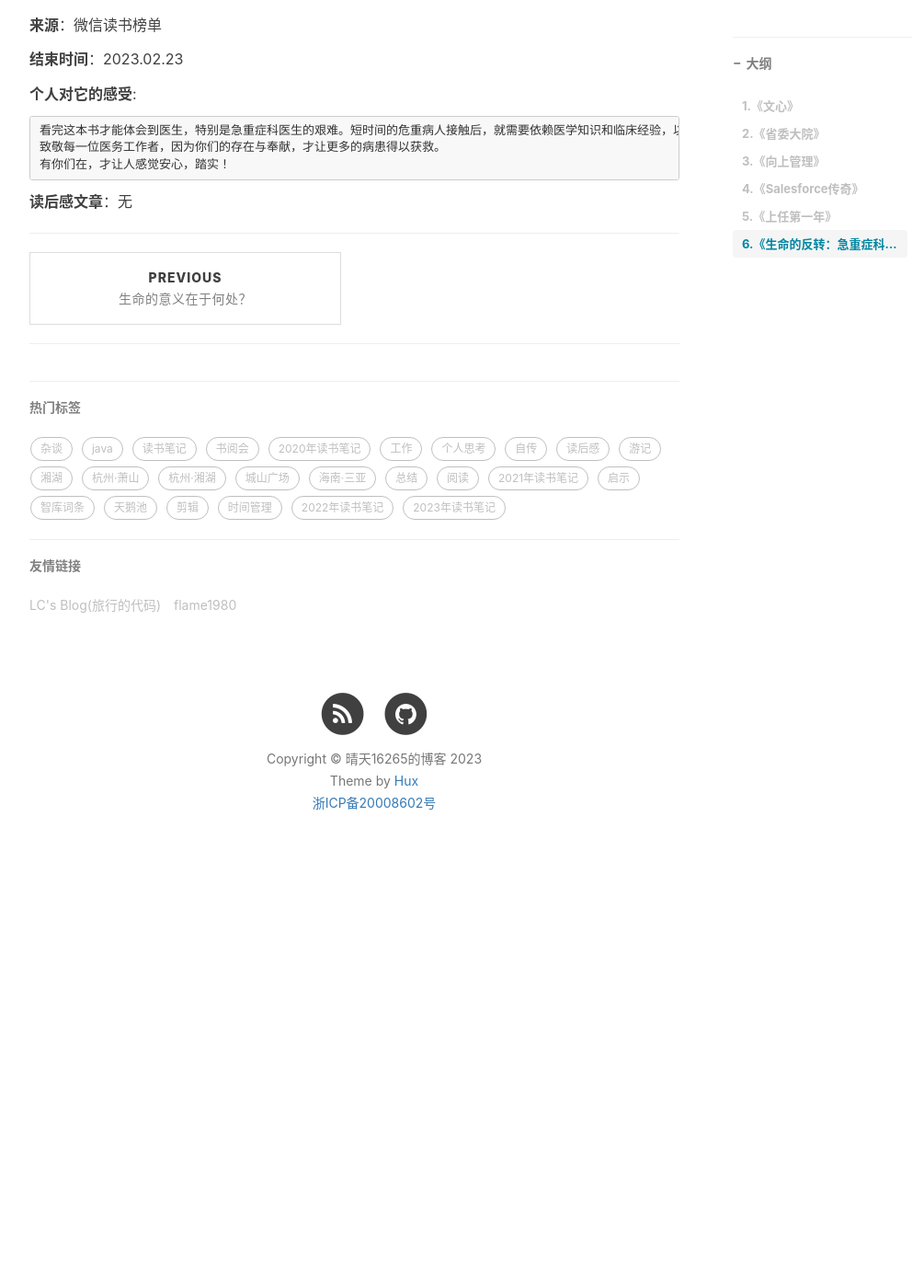
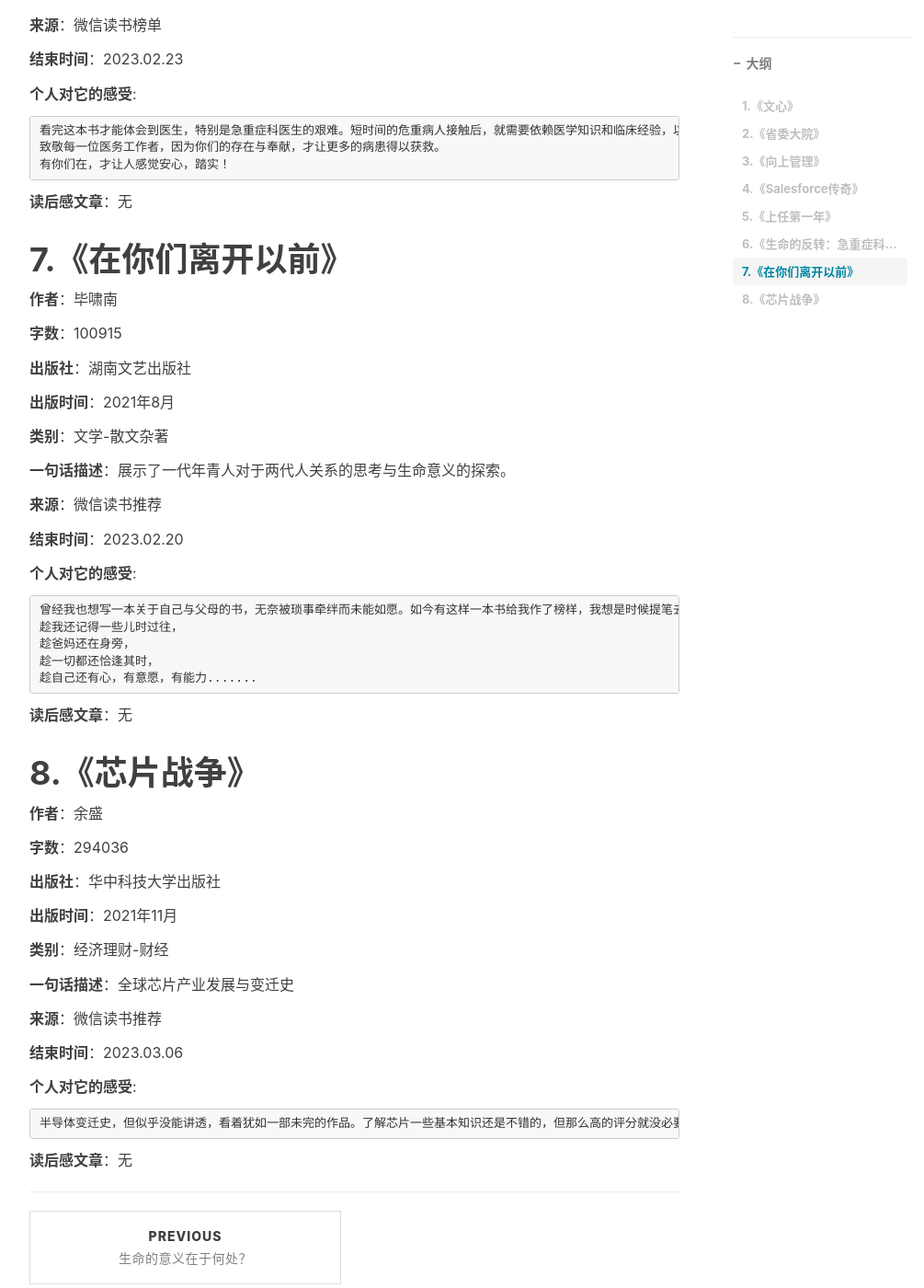
Before and after one commit to qingtian/qingtian.github.com, a Jekyll site: the page built from _posts/2023-02-25-tracking-of-reading-list-in-2023.md, in a window 1280 px wide and 1400 px high, scrolled down 3354 px. Shown: the whole window at 92% size, without its empty margins (233-1238 px from the left). Built offline with Jekyll 4.4.1, drawn with Linux system fonts in a browser that asks for light colours; nearby versions of some CDN libraries; comment, search, counter and statistics services are not loaded; before the commit the page ends 4324 px from its top, so only the background shows below that.

Commit message:
《在你们离开以前》、《芯片战争》

````diff
--- a/_posts/2023-02-25-tracking-of-reading-list-in-2023.md
+++ b/_posts/2023-02-25-tracking-of-reading-list-in-2023.md
@@ -174,3 +174,59 @@ tags:
 ```
 
 **读后感文章**：无
+
+# 7.《在你们离开以前》
+
+**作者**：毕啸南
+
+**字数**：100915
+
+**出版社**：湖南文艺出版社
+
+**出版时间**：2021年8月
+
+**类别**：文学-散文杂著
+
+**一句话描述**：展示了一代年青人对于两代人关系的思考与生命意义的探索。
+
+**来源**：微信读书推荐
+
+**结束时间**：2023.02.20
+
+**个人对它的感受**:
+
+```
+曾经我也想写一本关于自己与父母的书，无奈被琐事牵绊而未能如愿。如今有这样一本书给我作了榜样，我想是时候提笔去行动起来了。
+趁我还记得一些儿时过往，
+趁爸妈还在身旁，
+趁一切都还恰逢其时，
+趁自己还有心，有意愿，有能力.......
+```
+
+**读后感文章**：无
+
+# 8.《芯片战争》
+
+**作者**：余盛
+
+**字数**：294036
+
+**出版社**：华中科技大学出版社
+
+**出版时间**：2021年11月
+
+**类别**：经济理财-财经
+
+**一句话描述**：全球芯片产业发展与变迁史
+
+**来源**：微信读书推荐
+
+**结束时间**：2023.03.06
+
+**个人对它的感受**:
+
+```
+半导体变迁史，但似乎没能讲透，看着犹如一部未完的作品。了解芯片一些基本知识还是不错的，但那么高的评分就没必要了，也可能是不太对我胃口吧，见谅.......
+```
+
+**读后感文章**：无
````
